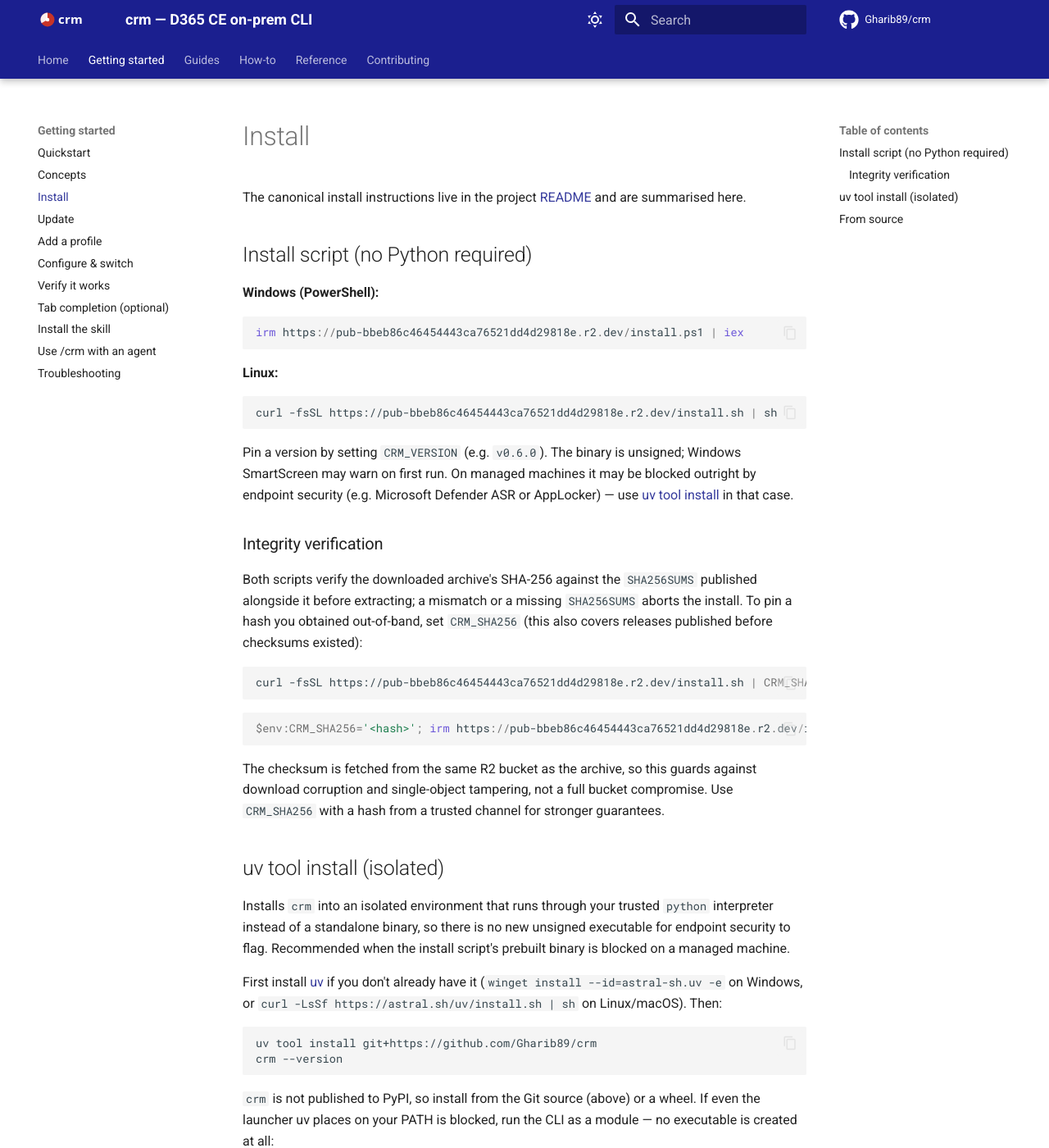
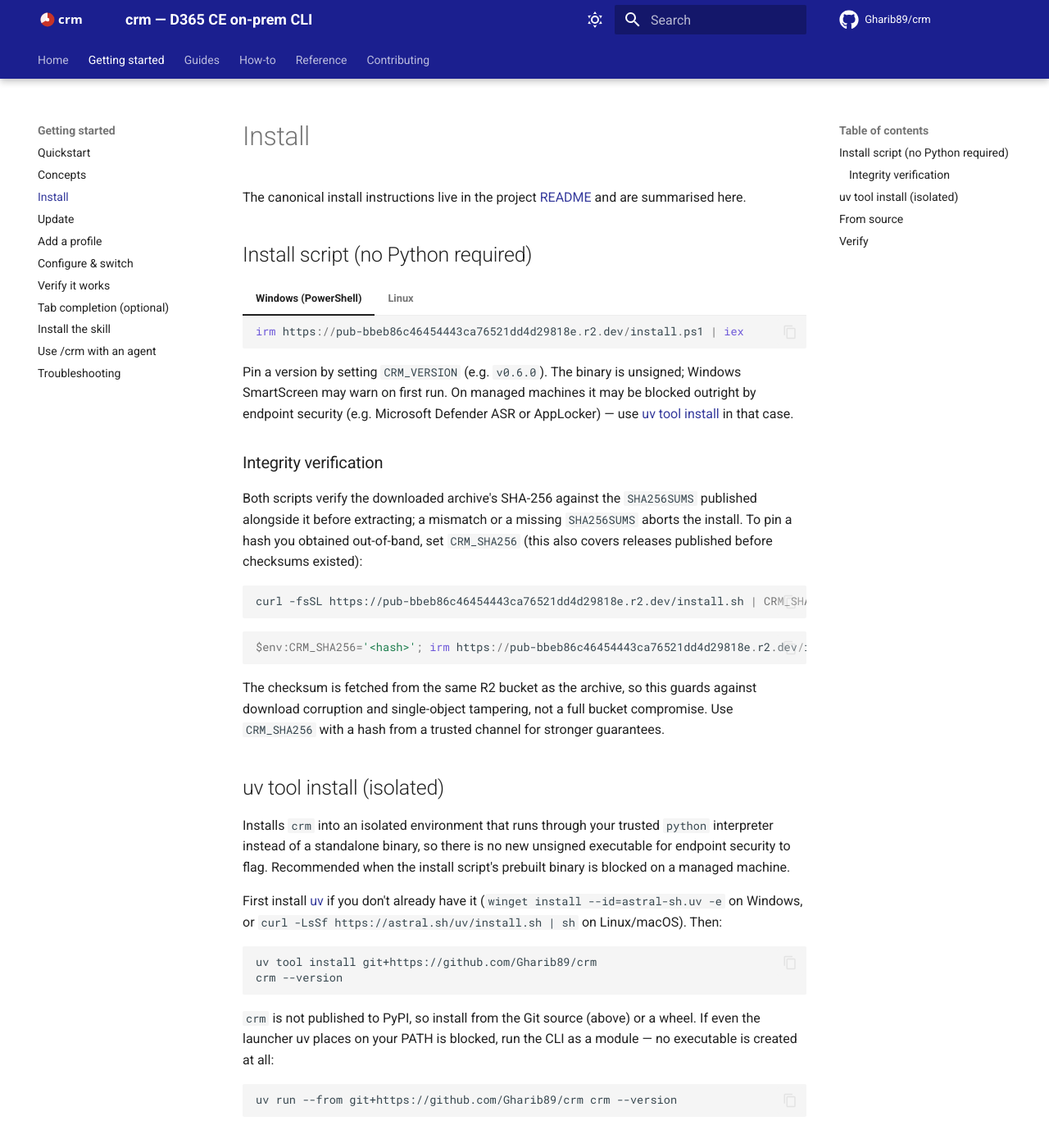
Before and after one commit to Gharib89/crm, an MkDocs documentation site: the page built from docs/getting-started/install.md, in a window 1280 px wide and 1400 px high. Shown: the whole window at 82% size. Built offline with MkDocs 1.6.1 and Material for MkDocs 9.7.7, drawn with Linux system fonts in a browser that asks for light colours; comment, search, counter and statistics services are not loaded; some of the changed text lies outside the part shown.

Commit message:
docs: add install tabs and a getting-started update page

````diff
--- a/docs/getting-started/install.md
+++ b/docs/getting-started/install.md
@@ -5,17 +5,17 @@
 
 ## Install script (no Python required)
 
-**Windows (PowerShell):**
+=== "Windows (PowerShell)"
 
-```powershell
-irm https://pub-bbeb86c46454443ca76521dd4d29818e.r2.dev/install.ps1 | iex
-```
+    ```powershell
+    irm https://pub-bbeb86c46454443ca76521dd4d29818e.r2.dev/install.ps1 | iex
+    ```
 
-**Linux:**
+=== "Linux"
 
-```bash
-curl -fsSL https://pub-bbeb86c46454443ca76521dd4d29818e.r2.dev/install.sh | sh
-```
+    ```bash
+    curl -fsSL https://pub-bbeb86c46454443ca76521dd4d29818e.r2.dev/install.sh | sh
+    ```
 
 Pin a version by setting `CRM_VERSION` (e.g. `v0.6.0`). The binary is unsigned;
 Windows SmartScreen may warn on first run. On managed machines it may be blocked
@@ -74,3 +74,12 @@
 ```
 
 Requires Python ≥ 3.9. See the README for the full per-platform walkthrough.
+
+## Verify
+
+```bash
+crm --version
+```
+
+Then create a connection with [Add a profile](add-profile.md), or jump to the
+[Quickstart](quickstart.md).
````
Also changed, not shown: docs/getting-started/update.md (added, +42 -0 lines).
